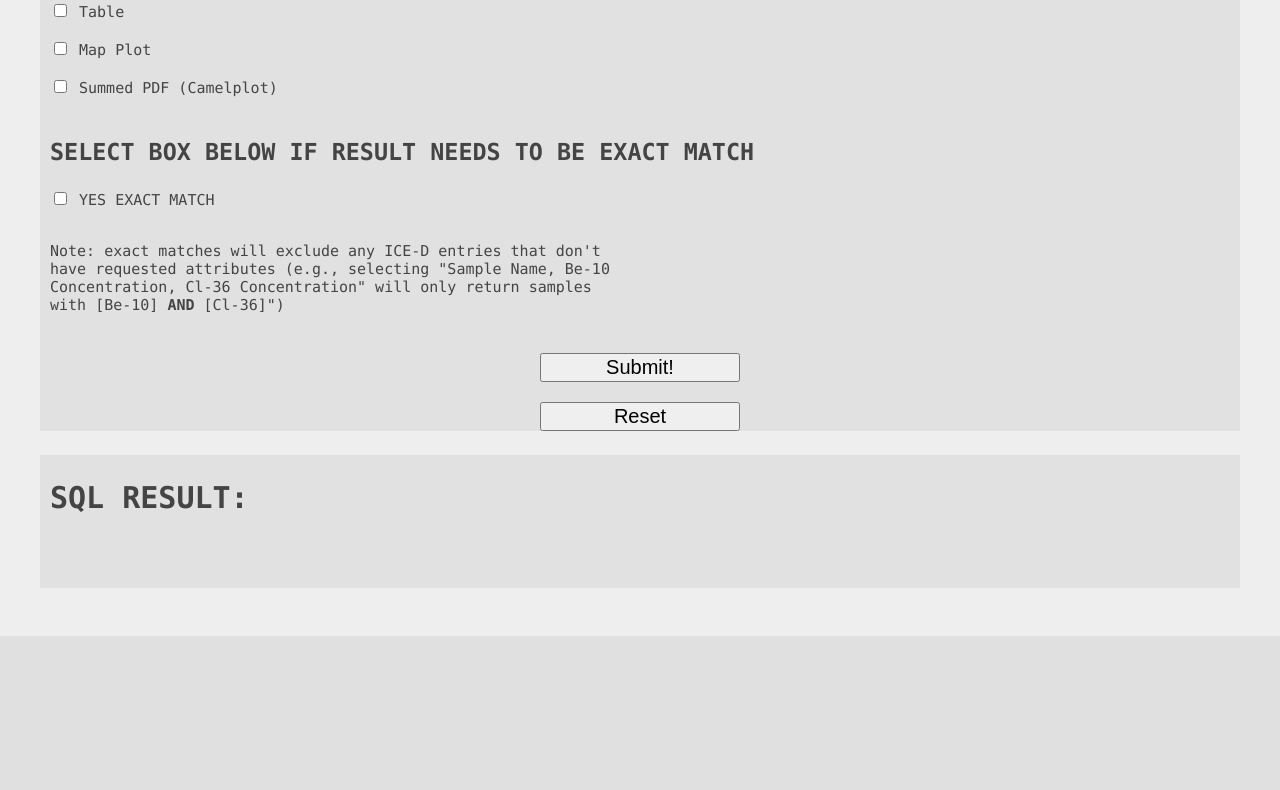
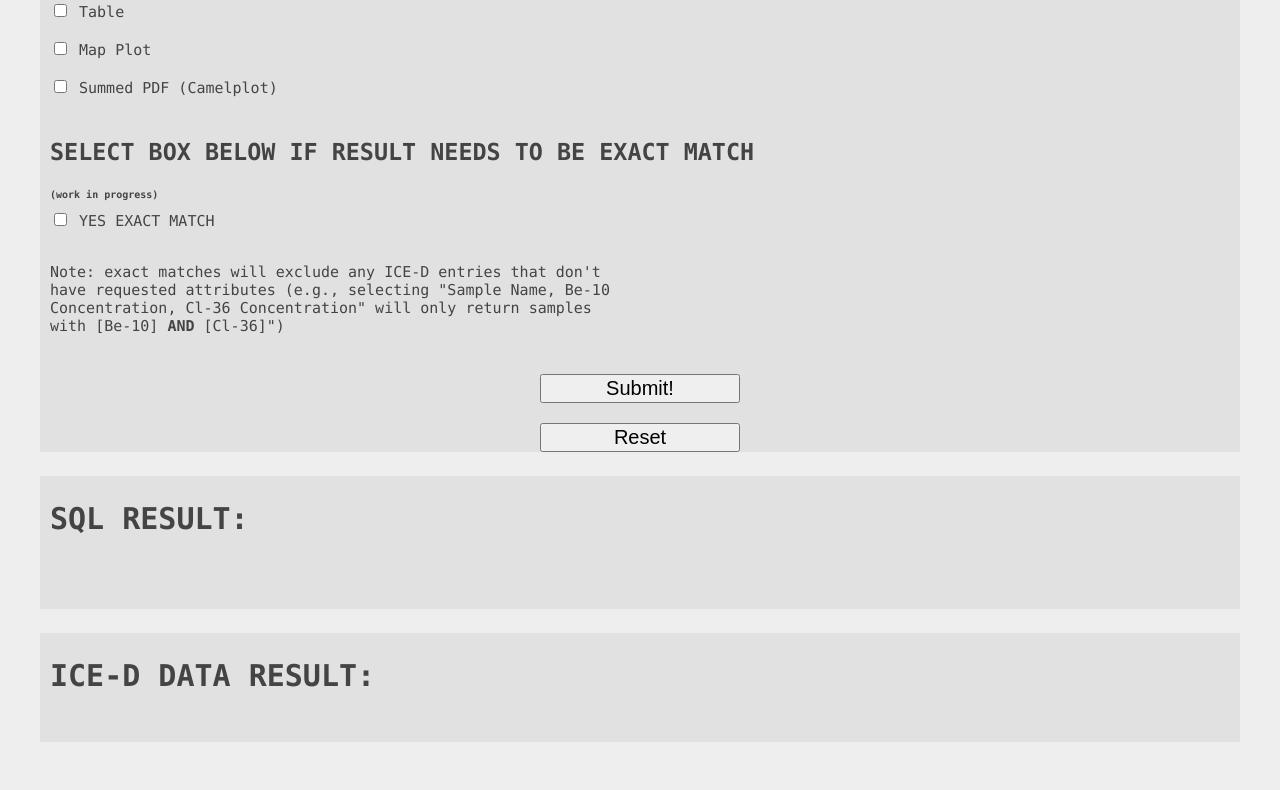
Before and after one commit to jtulenko/iced-x-radci-examples, a Flask app: page /askiced in a window 1280 px wide. Shown: the part 3445-4235 px from the top of the page. Before the commit the page ends 4081 px from the top, so only its background shows below. Run offline with Flask 3, Linux system fonts and the light colour scheme; some libraries are stand-ins or nearby versions.

Commit message:
safgehrwhtrwyh

```diff
--- a/main.py
+++ b/main.py
@@ -87,7 +87,6 @@ def askiced():
     join_appsitesONsite = 'JOIN base_application_sites ON base_site.id = base_application_sites.site_id'
 
     att_string = ''
-    query_statement = 'SQL RESULT:'
 
 
     if action == "inputs":
@@ -404,8 +403,7 @@ def askiced():
             query += '\n'
 
     return render_template('askiced.html',
-                           query=query,
-                           query_statement=query_statement)
+                           query=query)
 
 
 @app.route('/icedlab')
--- a/templates/askiced.html
+++ b/templates/askiced.html
@@ -451,6 +451,7 @@
       <tr>
         <td style="text-align: left; padding: 0 10px;">
           <h3>SELECT BOX BELOW IF RESULT NEEDS TO BE EXACT MATCH</h3>
+          <p style="font-size: 10px;"><b>(work in progress)</b></p>
         </td>
       </tr>
     </table>
@@ -493,7 +494,7 @@
   <table width="100%" style="table-layout: fixed;">
     <tr>
       <td style="text-align: left; padding: 0 10px;">
-        <h2><div>{{query_statement | safe}}</div></h2>
+        <h2><div>SQL RESULT: </div></h2>
         <br>
       </td>
     </tr>
@@ -506,6 +507,23 @@
     </tr>
   </table>
 
+  <br>
+
+  <table width="100%" style="table-layout: fixed;">
+    <tr>
+      <td style="text-align: left; padding: 0 10px;">
+        <h2>ICE-D DATA RESULT: </h2>
+      </td>
+    </tr>
+  </table>
+  <table width="100%" style="table-layout: fixed;">
+    <tr>
+      <td style="text-align: left; font-size: 20px; padding: 0 10px;">
+        <br>
+      </td>
+    </tr>
+  </table>
+
 <br>
 <br>
 </body>
```
